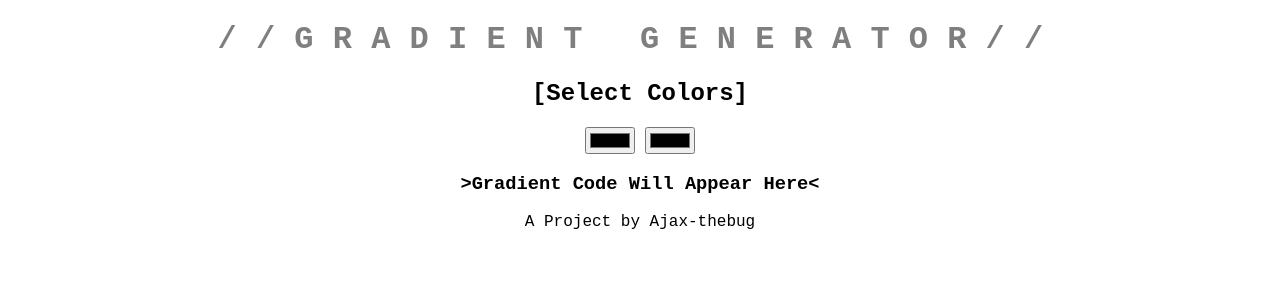
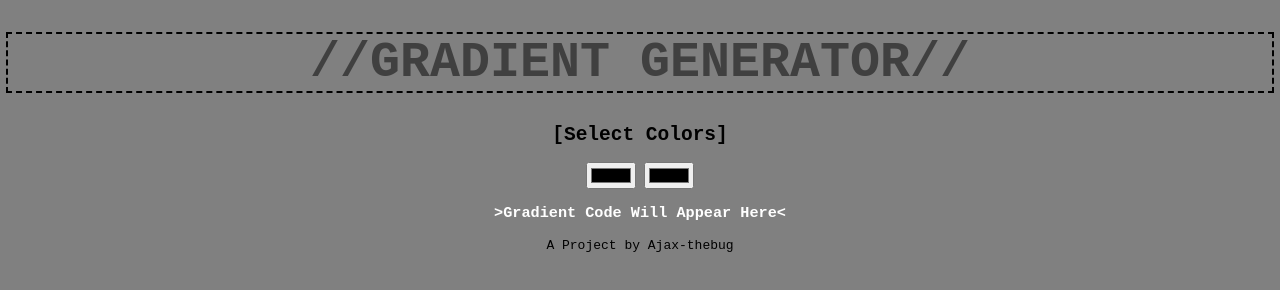
Before and after one commit to Ajax-thebug/htmlGradient, a plain HTML site: page index.html in a window 1280 px wide. Drawn offline with Linux system fonts and the light colour scheme.

Commit message:
Update style.css

```diff
--- a/style.css
+++ b/style.css
@@ -1,15 +1,20 @@
-h1 {
-	font-family: 'Roboto Mono', monospace;
-	letter-spacing: 1.2rem;
+body{
+
+	text-align: center;
+	font-family: monospace;
+	background: grey;
+}
+
+h1{
+
+	font-size: 50px;
 	color: rgba(0,0,0,.5);
-	font-weight: 600;
+	outline: 2px dashed black;
 	text-transform: uppercase;
 }
 
+h3 {
 
-body {
-	text-align: center;
-	background: white;/*linear-gradient(to right, red, yellow );*/
-	font-family: 'Roboto Mono', monospace;
+	color: white;
 
 }
```
